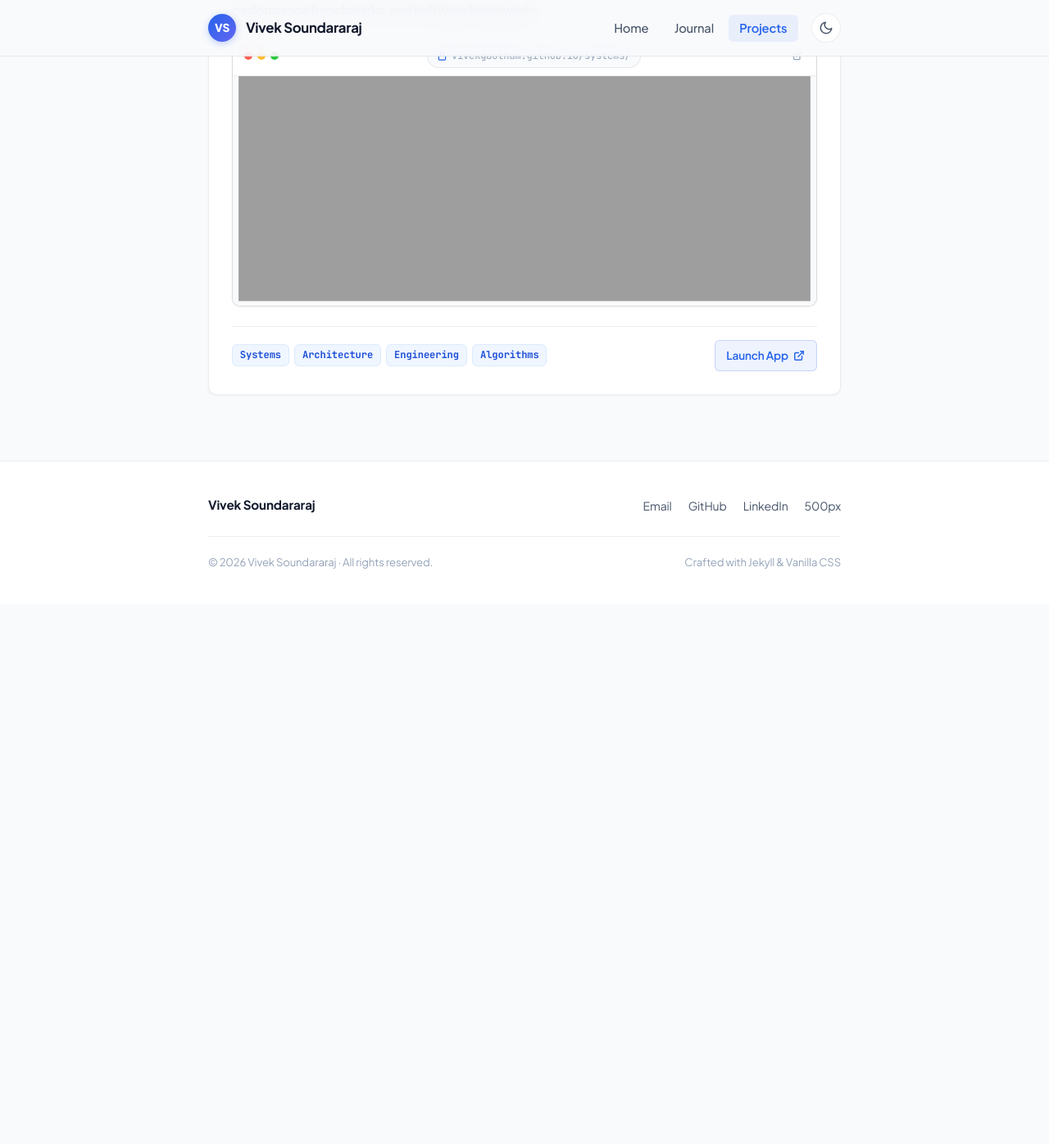
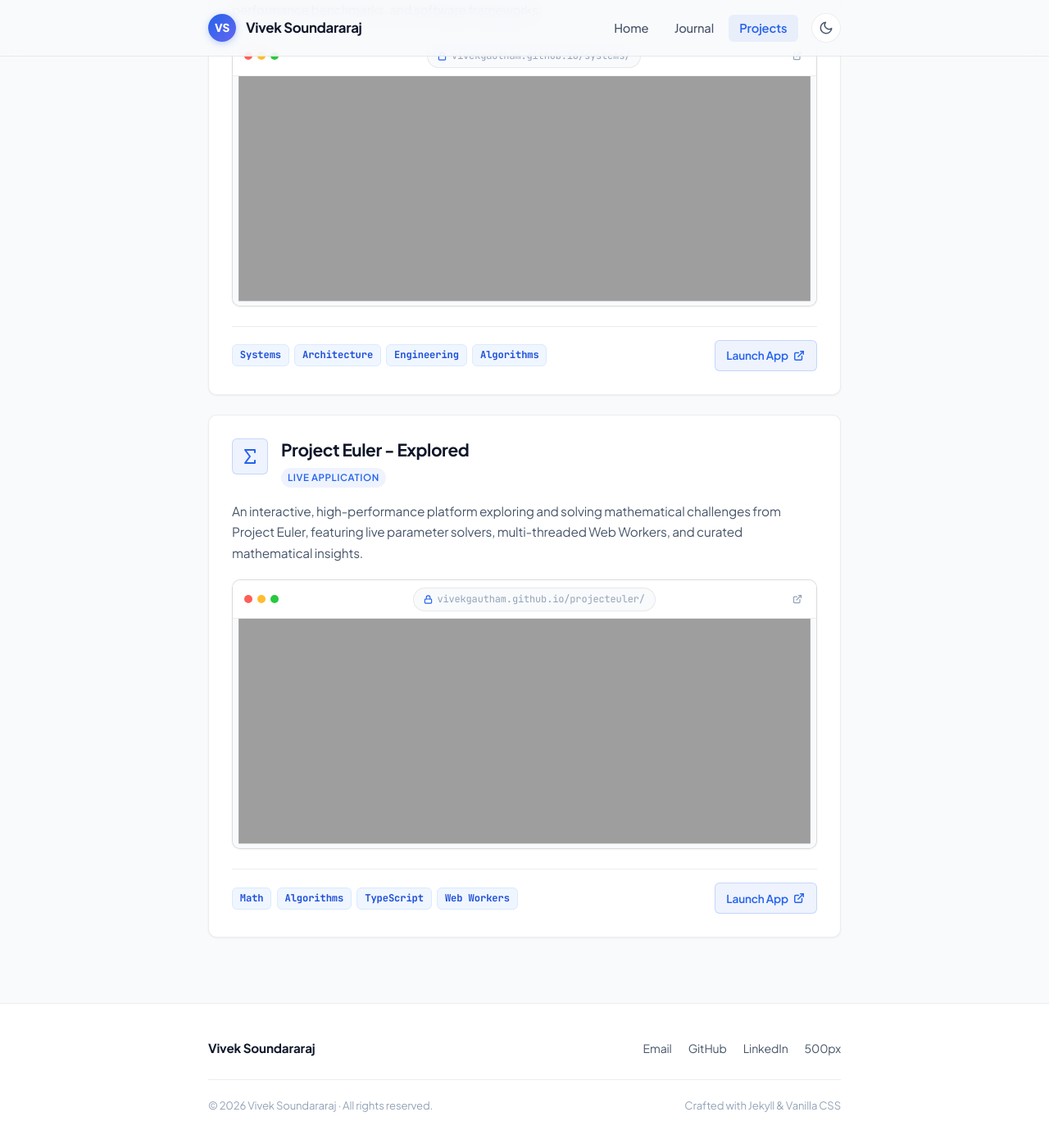
Before and after one commit to vivekgautham/vivekgautham.github.io, a Jekyll site: the page built from projects/index.html, in a window 1280 px wide and 1400 px high, scrolled down 1706 px. Shown: the top 1396 px of the window at 82% size. Built offline with Jekyll 4.4.1, drawn with Linux system fonts in a browser that asks for light colours; before the commit the page ends 2443 px from its top, so only the background shows below that.

Commit message:
Updates.

```diff
--- a/projects/index.html
+++ b/projects/index.html
@@ -258,4 +258,82 @@
       </a>
     </div>
   </article>
+
+  <!-- Project 4: Project Euler - Explored -->
+  <article class="project-card">
+    <div class="project-card-header">
+      <div class="project-icon-box">
+        <svg width="24" height="24" viewBox="0 0 24 24" fill="none" stroke="currentColor" stroke-width="2" stroke-linecap="round" stroke-linejoin="round">
+          <path d="M18 7V4H6l6 8-6 8h12v-3"></path>
+        </svg>
+      </div>
+      <div class="project-title-area">
+        <h2 class="project-title">
+          <a href="https://vivekgautham.github.io/projecteuler/" target="_blank" rel="noopener noreferrer">
+            Project Euler - Explored
+          </a>
+        </h2>
+        <span class="project-badge">Live Application</span>
+      </div>
+    </div>
+
+    <p class="project-description">
+      An interactive, high-performance platform exploring and solving mathematical challenges from Project Euler, featuring live parameter solvers, multi-threaded Web Workers, and curated mathematical insights.
+    </p>
+
+    <!-- Browser Window Preview Frame -->
+    <div class="project-preview-frame">
+      <div class="preview-browser-bar">
+        <div class="browser-dots">
+          <span class="dot dot-red"></span>
+          <span class="dot dot-yellow"></span>
+          <span class="dot dot-green"></span>
+        </div>
+        <div class="browser-address">
+          <svg width="11" height="11" viewBox="0 0 24 24" fill="none" stroke="currentColor" stroke-width="2.5" stroke-linecap="round" stroke-linejoin="round">
+            <rect x="3" y="11" width="18" height="11" rx="2" ry="2"></rect>
+            <path d="M7 11V7a5 5 0 0 1 10 0v4"></path>
+          </svg>
+          <span>vivekgautham.github.io/projecteuler/</span>
+        </div>
+        <a href="https://vivekgautham.github.io/projecteuler/" class="browser-pop-link" target="_blank" rel="noopener noreferrer" title="Open in new tab" aria-label="Open in new tab">
+          <svg width="12" height="12" viewBox="0 0 24 24" fill="none" stroke="currentColor" stroke-width="2.5" stroke-linecap="round" stroke-linejoin="round">
+            <path d="M18 13v6a2 2 0 0 1-2 2H5a2 2 0 0 1-2-2V8a2 2 0 0 1 2-2h6"></path>
+            <polyline points="15 3 21 3 21 9"></polyline>
+            <line x1="10" y1="14" x2="21" y2="3"></line>
+          </svg>
+        </a>
+      </div>
+      <div class="preview-viewport">
+        <iframe src="https://vivekgautham.github.io/projecteuler/" title="Project Euler - Explored Preview" loading="lazy" tabindex="-1" sandbox="allow-scripts allow-popups"></iframe>
+        <a href="https://vivekgautham.github.io/projecteuler/" class="preview-overlay" target="_blank" rel="noopener noreferrer">
+          <span class="preview-overlay-btn">
+            <span>Open Live App</span>
+            <svg width="14" height="14" viewBox="0 0 24 24" fill="none" stroke="currentColor" stroke-width="2.5" stroke-linecap="round" stroke-linejoin="round">
+              <path d="M18 13v6a2 2 0 0 1-2 2H5a2 2 0 0 1-2-2V8a2 2 0 0 1 2-2h6"></path>
+              <polyline points="15 3 21 3 21 9"></polyline>
+              <line x1="10" y1="14" x2="21" y2="3"></line>
+            </svg>
+          </span>
+        </a>
+      </div>
+    </div>
+
+    <div class="project-footer">
+      <div class="project-tags">
+        <span class="tag-badge">Math</span>
+        <span class="tag-badge">Algorithms</span>
+        <span class="tag-badge">TypeScript</span>
+        <span class="tag-badge">Web Workers</span>
+      </div>
+      <a href="https://vivekgautham.github.io/projecteuler/" class="project-launch-btn" target="_blank" rel="noopener noreferrer" aria-label="Launch Project Euler - Explored">
+        <span>Launch App</span>
+        <svg width="14" height="14" viewBox="0 0 24 24" fill="none" stroke="currentColor" stroke-width="2.5" stroke-linecap="round" stroke-linejoin="round">
+          <path d="M18 13v6a2 2 0 0 1-2 2H5a2 2 0 0 1-2-2V8a2 2 0 0 1 2-2h6"></path>
+          <polyline points="15 3 21 3 21 9"></polyline>
+          <line x1="10" y1="14" x2="21" y2="3"></line>
+        </svg>
+      </a>
+    </div>
+  </article>
 </div>
```
